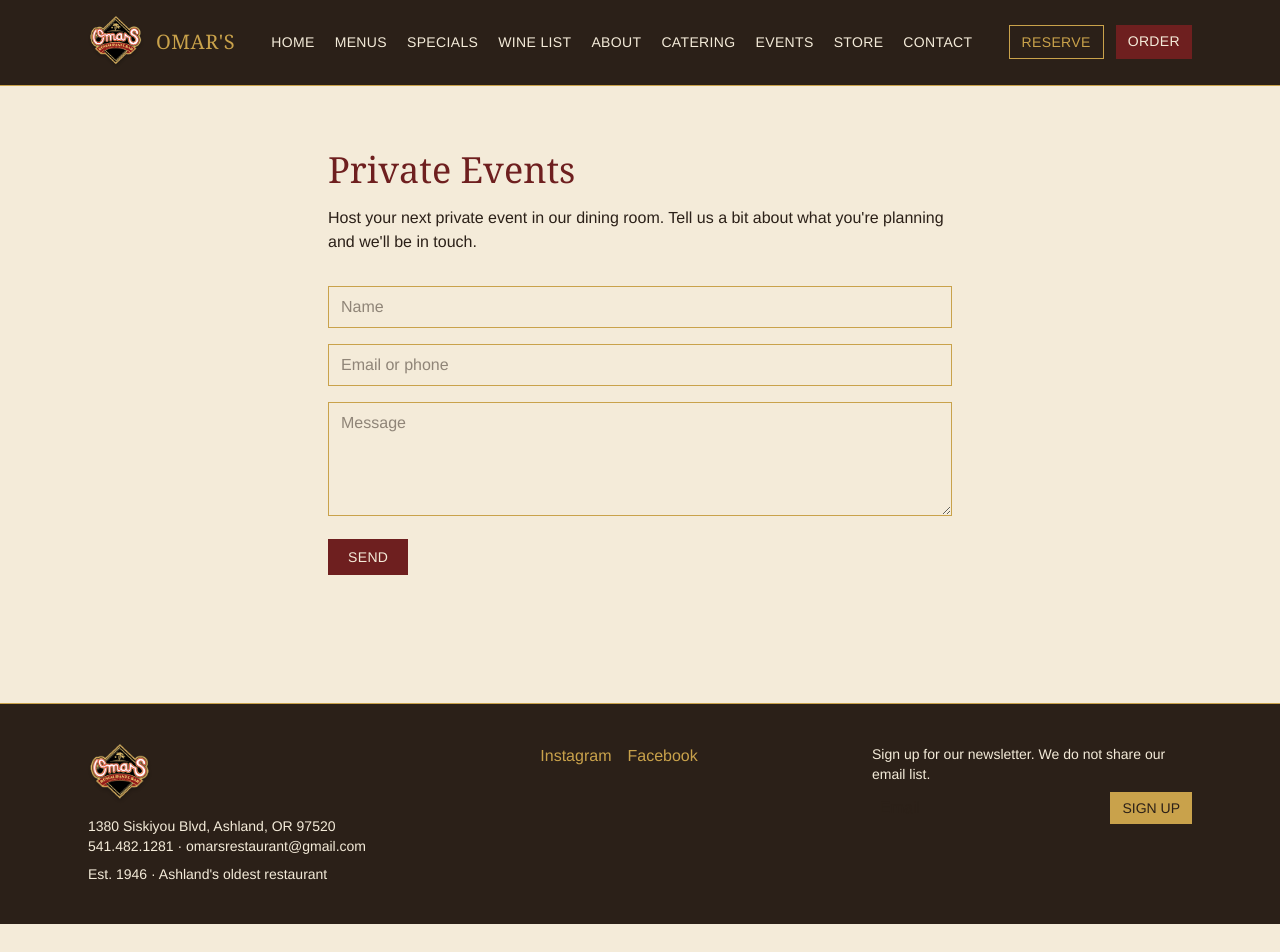
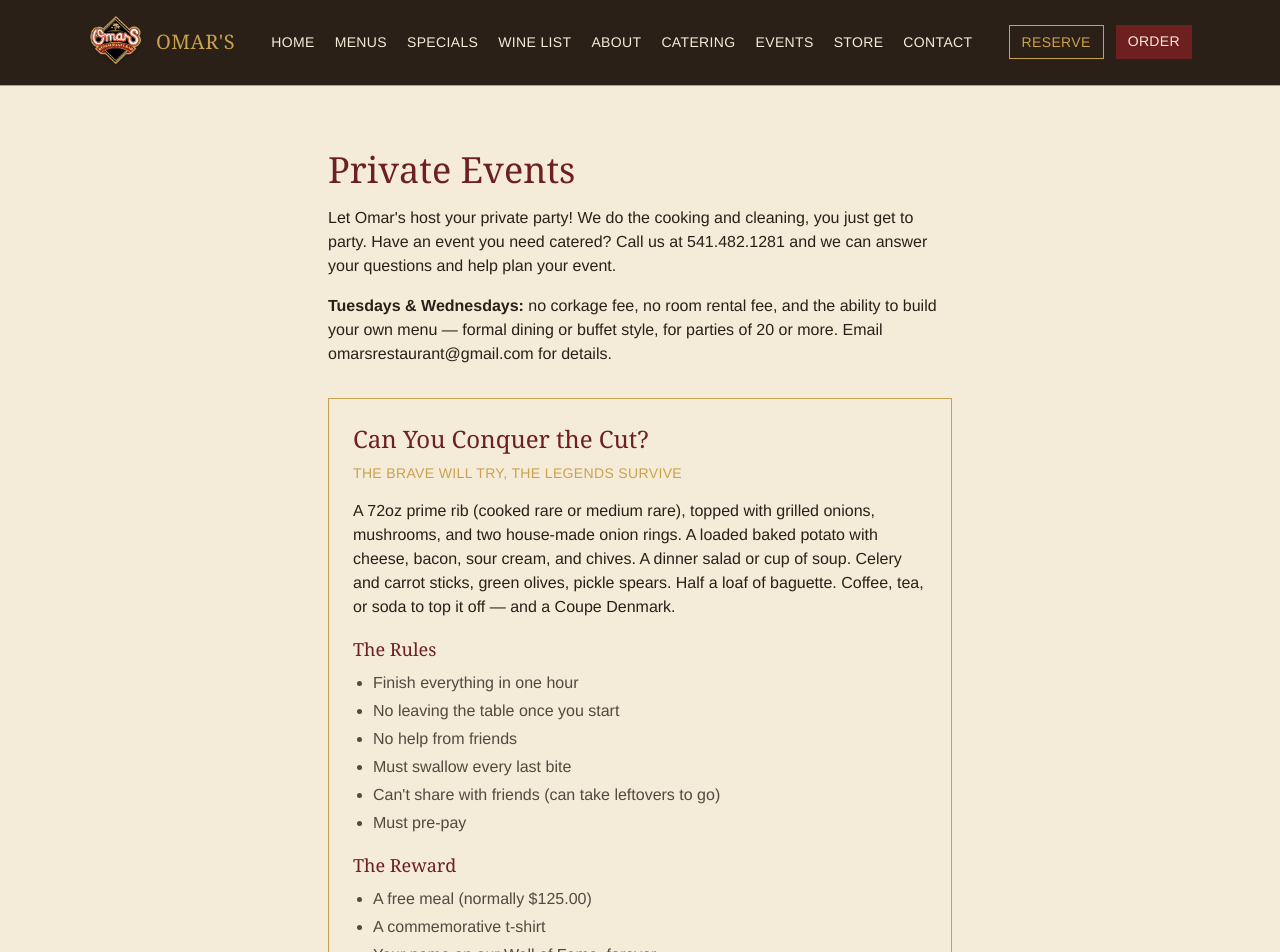
Before and after one commit to rookieschool2/Omars-demo, a Next.js app in the folder omars-demo/: page /events in a window 1280 px wide. Shown: the top 952 px of the page. Before the commit the page ends 924 px from the top, so only its background shows below. Built offline with nearby package versions, Linux system fonts and the light colour scheme.

Commit message:
Add real hours, map, catering pricing, and Conquer the Cut challenge

```diff
--- a/omars-demo/app/catering/page.js
+++ b/omars-demo/app/catering/page.js
@@ -1,13 +1,37 @@
+import Image from 'next/image';
 import InquiryForm from '@/components/InquiryForm';
 
 export default function Catering() {
   return (
     <div className="max-w-2xl mx-auto px-6 py-16">
-      <h1 className="font-serif text-4xl text-brand-burgundy mb-4">Catering</h1>
-      <p className="mb-8">
-        Let Omar&apos;s cater your next gathering &mdash; from office lunches to full-service events.
-        Tell us about your event below and we&apos;ll follow up.
+      <div className="flex items-center gap-4 mb-6">
+        <Image src="/site-assets/omars-catering.png" alt="Omar's Catering" width={90} height={90} />
+        <h1 className="font-serif text-4xl text-brand-burgundy">Catering</h1>
+      </div>
+      <p className="mb-6">
+        Let Omar&apos;s make your next event or gathering memorable. Our professional service
+        staff can set up an elegantly decorated buffet, serve, and clean up &mdash; during the
+        party or after.
       </p>
+
+      <h2 className="font-serif text-2xl text-brand-burgundy mb-3">Hors d&apos;Oeuvres</h2>
+      <p className="mb-6 text-brand-dark/80">
+        Priced by the portion, with most choices at $1.95 each. Prices include platters, chafing
+        dishes, disposable plates, napkins, and flatware. For medium to heavy hors d&apos;oeuvres
+        events, we suggest 6 to 8 portions per person. A 5% meals tax applies to food and
+        non-alcohol beverages served within the City of Ashland.
+      </p>
+
+      <h2 className="font-serif text-2xl text-brand-burgundy mb-3">Party Information</h2>
+      <ul className="mb-6 text-brand-dark/80 list-disc pl-5 space-y-1">
+        <li>Each event is priced by the number of servers needed, hours, and travel time</li>
+        <li>Each server is $15.00 per hour; a 15% service charge is added for staffed parties</li>
+        <li>Fully licensed and insured &mdash; &quot;hosted&quot; or &quot;no host&quot; alcohol service available</li>
+        <li>A $100.00 non-refundable deposit (applied to your balance) confirms your date</li>
+        <li>50% of the total party cost is due 30 days in advance, balance due 3 days before</li>
+      </ul>
+
+      <p className="mb-8">Thank you for considering Omar&apos;s Catering Services.</p>
       <InquiryForm subject="catering" />
     </div>
   );
--- a/omars-demo/app/contact/page.js
+++ b/omars-demo/app/contact/page.js
@@ -3,10 +3,37 @@ import InquiryForm from '@/components/InquiryForm';
 export default function Contact() {
   return (
     <div className="max-w-2xl mx-auto px-6 py-16">
-      <h1 className="font-serif text-4xl text-brand-burgundy mb-4">Contact</h1>
-      <p className="mb-2">1380 Siskiyou Blvd, Ashland, OR 97520</p>
-      <p className="mb-2">541.482.1281</p>
-      <p className="mb-8">Open 7 days a week, 11am&ndash;10pm. Closed legal holidays.</p>
+      <h1 className="font-serif text-4xl text-brand-burgundy mb-2">Contact Us</h1>
+      <p className="text-sm uppercase tracking-wide text-brand-gold mb-6">
+        Ashland&apos;s Original Steak and Seafood House
+      </p>
+
+      <p className="mb-2">1380 Siskiyou Blvd, Ashland, Oregon 97520</p>
+      <p className="mb-2">Tel: 541.482.1281 &middot; omarsrestaurant@gmail.com</p>
+      <p className="mb-2">Open 7 days a week, 11am&ndash;10pm for dine-in and take-out.</p>
+      <p className="mb-2">
+        Dinner served nightly from 5:00 PM. Closed for dinner on Thanksgiving, Christmas Day, and
+        New Year&apos;s Day.
+      </p>
+      <p className="mb-8">Cocktail lounge open until 8pm &mdash; first come, first served.</p>
+
+      <p className="italic text-brand-dark/70 mb-8">
+        &quot;1991, &apos;92, &apos;93 &hellip; 2018 &mdash; locals have voted Omar&apos;s as the
+        Best Steaks &amp; Seafood.&quot; &mdash; Sneak Preview, Annual &quot;Best of Ashland&quot;
+        Poll
+      </p>
+
+      <div className="mb-10 border border-brand-gold">
+        <iframe
+          title="Omar's Restaurant location map"
+          width="100%"
+          height="300"
+          style={{ border: 0 }}
+          loading="lazy"
+          src="https://maps.google.com/maps?q=1380+Siskiyou+Blvd,+Ashland,+OR+97520&output=embed"
+        />
+      </div>
+
       <InquiryForm subject="general" />
     </div>
   );
--- a/omars-demo/app/events/page.js
+++ b/omars-demo/app/events/page.js
@@ -4,10 +4,47 @@ export default function Events() {
   return (
     <div className="max-w-2xl mx-auto px-6 py-16">
       <h1 className="font-serif text-4xl text-brand-burgundy mb-4">Private Events</h1>
+      <p className="mb-4">
+        Let Omar&apos;s host your private party! We do the cooking and cleaning, you just get to
+        party. Have an event you need catered? Call us at 541.482.1281 and we can answer your
+        questions and help plan your event.
+      </p>
       <p className="mb-8">
-        Host your next private event in our dining room. Tell us a bit about what you&apos;re
-        planning and we&apos;ll be in touch.
+        <strong>Tuesdays &amp; Wednesdays:</strong> no corkage fee, no room rental fee, and the
+        ability to build your own menu &mdash; formal dining or buffet style, for parties of 20 or
+        more. Email omarsrestaurant@gmail.com for details.
       </p>
+
+      <div className="border border-brand-gold p-6 mb-8">
+        <h2 className="font-serif text-2xl text-brand-burgundy mb-2">Can You Conquer the Cut?</h2>
+        <p className="text-sm uppercase tracking-wide text-brand-gold mb-4">
+          The brave will try, the legends survive
+        </p>
+        <p className="mb-4">
+          A 72oz prime rib (cooked rare or medium rare), topped with grilled onions, mushrooms,
+          and two house-made onion rings. A loaded baked potato with cheese, bacon, sour cream,
+          and chives. A dinner salad or cup of soup. Celery and carrot sticks, green olives, pickle
+          spears. Half a loaf of baguette. Coffee, tea, or soda to top it off &mdash; and a Coupe
+          Denmark.
+        </p>
+        <h3 className="font-serif text-lg text-brand-burgundy mb-2">The Rules</h3>
+        <ul className="mb-4 list-disc pl-5 space-y-1 text-brand-dark/80">
+          <li>Finish everything in one hour</li>
+          <li>No leaving the table once you start</li>
+          <li>No help from friends</li>
+          <li>Must swallow every last bite</li>
+          <li>Can&apos;t share with friends (can take leftovers to go)</li>
+          <li>Must pre-pay</li>
+        </ul>
+        <h3 className="font-serif text-lg text-brand-burgundy mb-2">The Reward</h3>
+        <ul className="list-disc pl-5 space-y-1 text-brand-dark/80">
+          <li>A free meal (normally $125.00)</li>
+          <li>A commemorative t-shirt</li>
+          <li>Your name on our Wall of Fame, forever</li>
+          <li>Bragging rights that&apos;ll last a lifetime</li>
+        </ul>
+      </div>
+
       <InquiryForm subject="events" />
     </div>
   );
--- a/omars-demo/app/store/page.js
+++ b/omars-demo/app/store/page.js
@@ -1,4 +1,5 @@
 'use client';
+import Image from 'next/image';
 import { useState } from 'react';
 
 const ITEMS = [
@@ -12,7 +13,10 @@ export default function Store() {
 
   return (
     <div className="max-w-3xl mx-auto px-6 py-16">
-      <h1 className="font-serif text-4xl text-brand-burgundy mb-4">Gift Cards</h1>
+      <div className="flex items-center gap-4 mb-4">
+        <Image src="/site-assets/omars-shop.png" alt="Shop Omar's Online" width={90} height={90} />
+        <h1 className="font-serif text-4xl text-brand-burgundy">Gift Cards</h1>
+      </div>
       <p className="mb-8 text-sm text-brand-dark/70">
         Demo only &mdash; this does not process real payments.
       </p>
```
